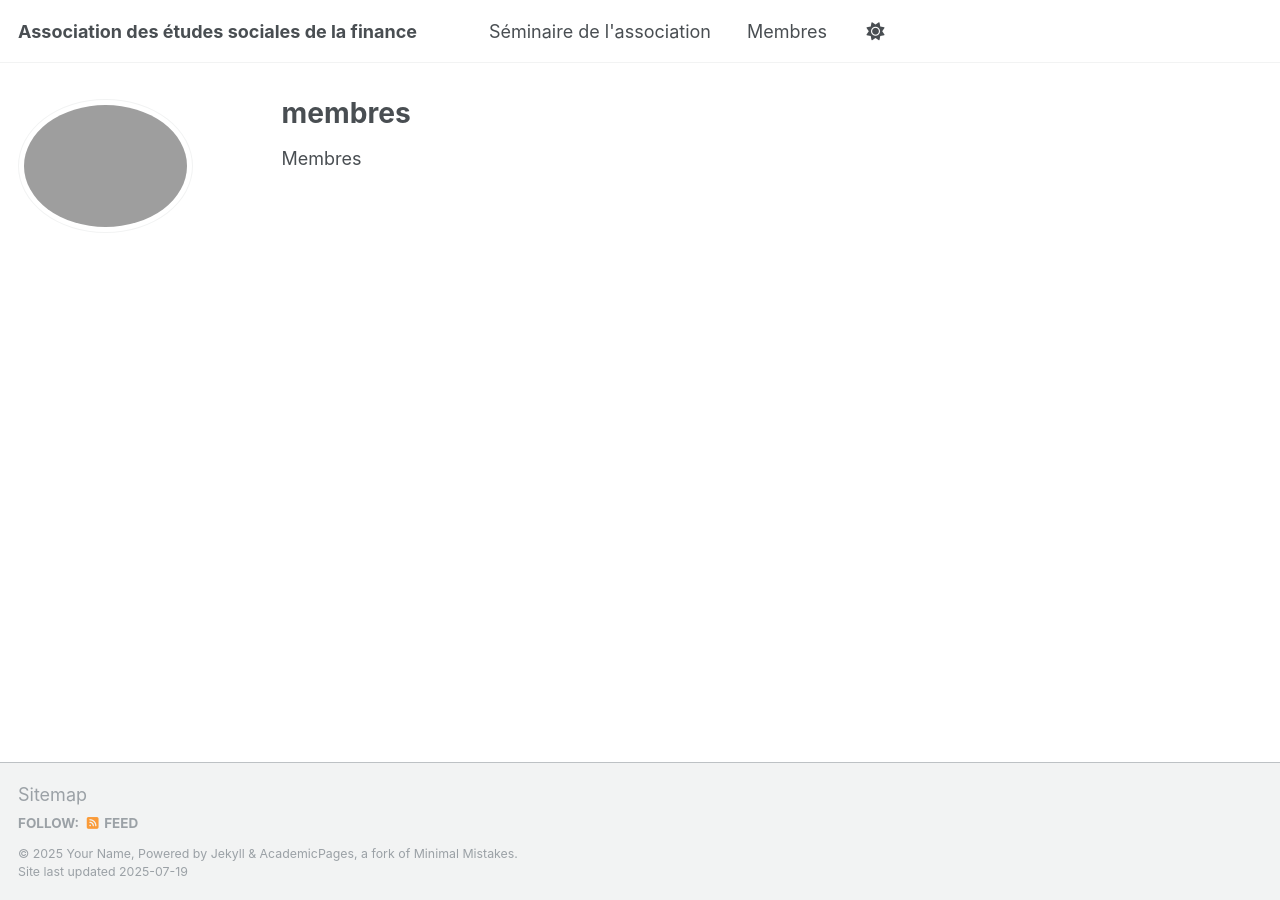
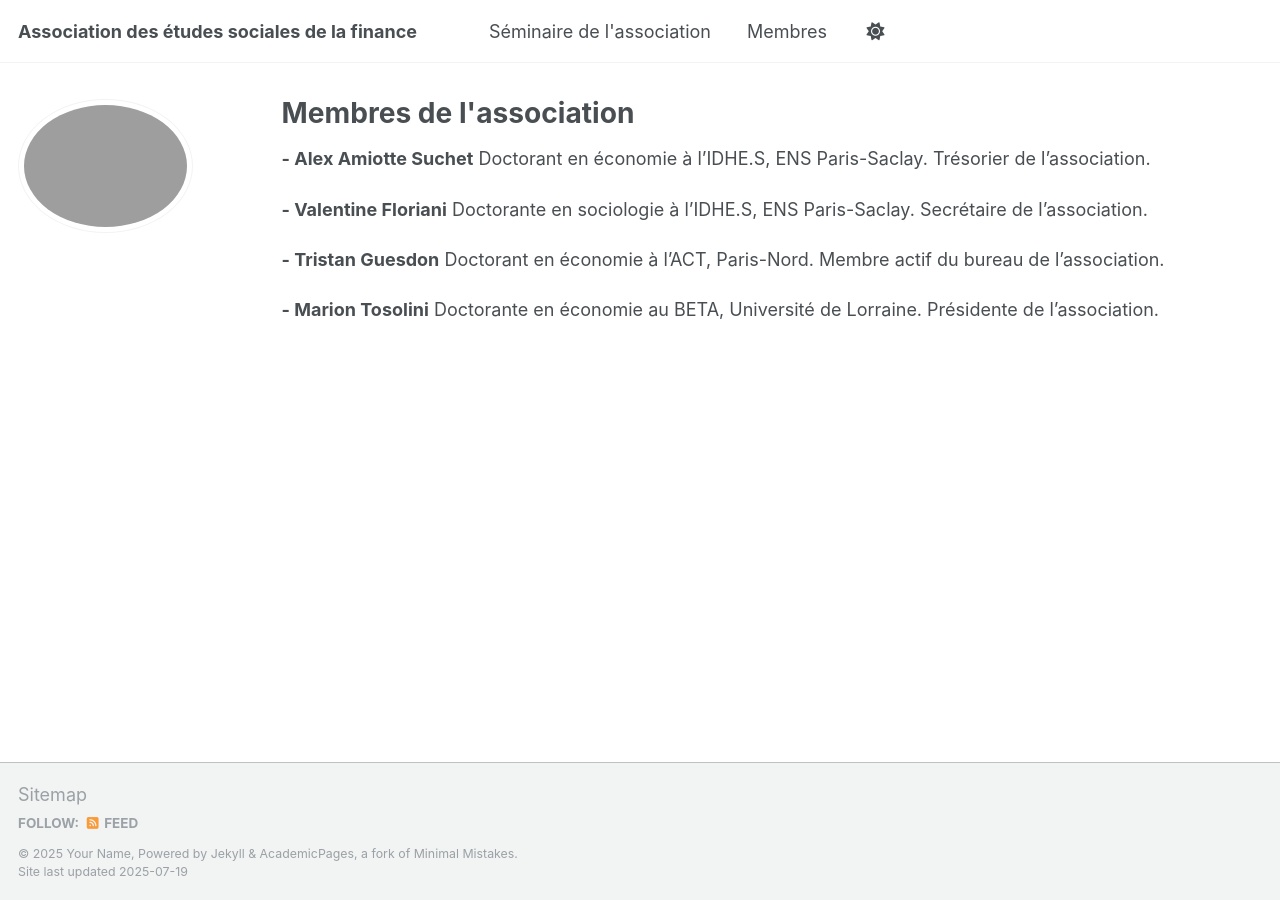
Before and after one commit to ssfa-aesf/ssfa-aesf.github.io, a Jekyll site: the page built from _pages/membres.md, in a window 1280 px wide. Built offline with Jekyll 4.4.1, drawn with Linux system fonts in a browser that asks for light colours; a script that is not in the unit is left out.

Commit message:
Update membres.md

```diff
--- a/_pages/membres.md
+++ b/_pages/membres.md
@@ -1,9 +1,20 @@
 ---
 layout: archive
-title: "membres"
+title: "Membres de l'association"
 permalink: /membres/
 author_profile: true
 redirect_from:
   - /membres/
 ---
-Membres
+
+**- Alex Amiotte Suchet**
+Doctorant en économie à l'IDHE.S, ENS Paris-Saclay. Trésorier de l'association.
+
+**- Valentine Floriani**
+Doctorante en sociologie à l'IDHE.S, ENS Paris-Saclay. Secrétaire de l'association.
+
+**- Tristan Guesdon**
+Doctorant en économie à l'ACT, Paris-Nord. Membre actif du bureau de l'association.
+
+**- Marion Tosolini**
+Doctorante en économie au BETA, Université de Lorraine. Présidente de l'association.
```
